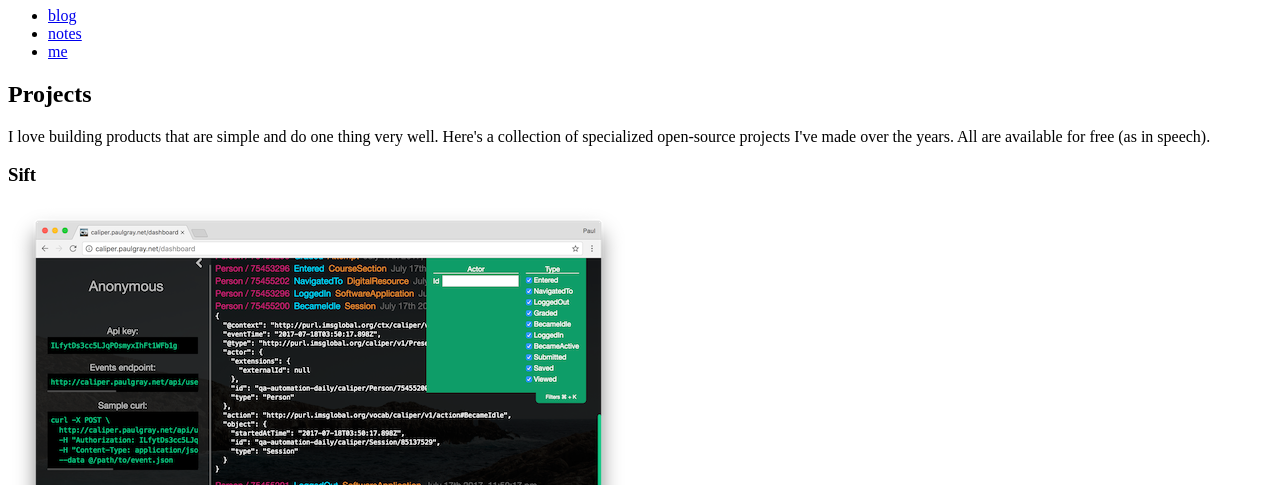
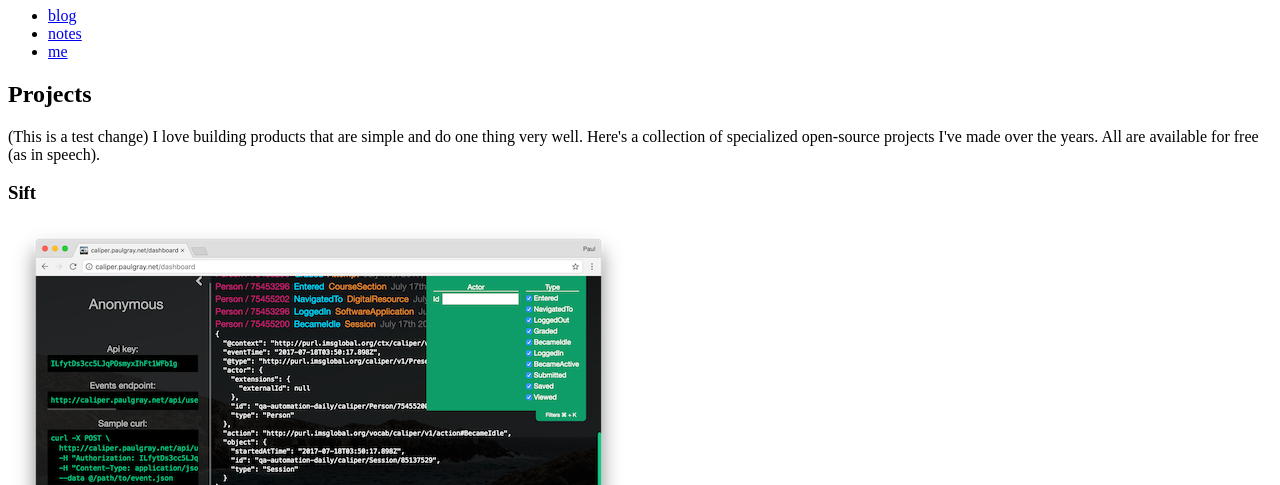
Before and after one commit to pfgray/paulgray.net, a Gatsby site: page /me in a window 1280 px wide. Shown: the part 615-1100 px from the top of the page. Built offline with nearby package versions, Linux system fonts and the light colour scheme; Gatsby itself is replaced by a stand-in of ours; some packages are replaced by stand-ins of ours.

Commit message:
Adding test change

```diff
--- a/src/pages/me.js
+++ b/src/pages/me.js
@@ -49,7 +49,7 @@
 ];
 
 const subtitle =
-  "I love building products that are simple and do one thing very well. Here's a collection of specialized open-source projects I've made over the years. All are available for free (as in speech).";
+  "(This is a test change) I love building products that are simple and do one thing very well. Here's a collection of specialized open-source projects I've made over the years. All are available for free (as in speech).";
 
 export default class Me extends React.Component {
   constructor() {
```
